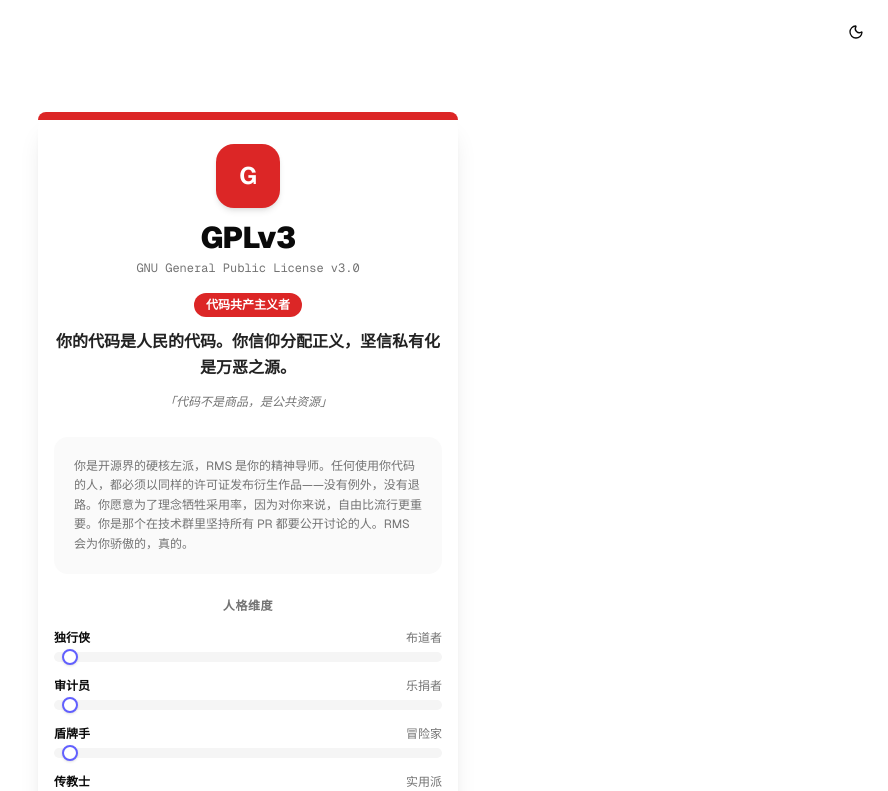
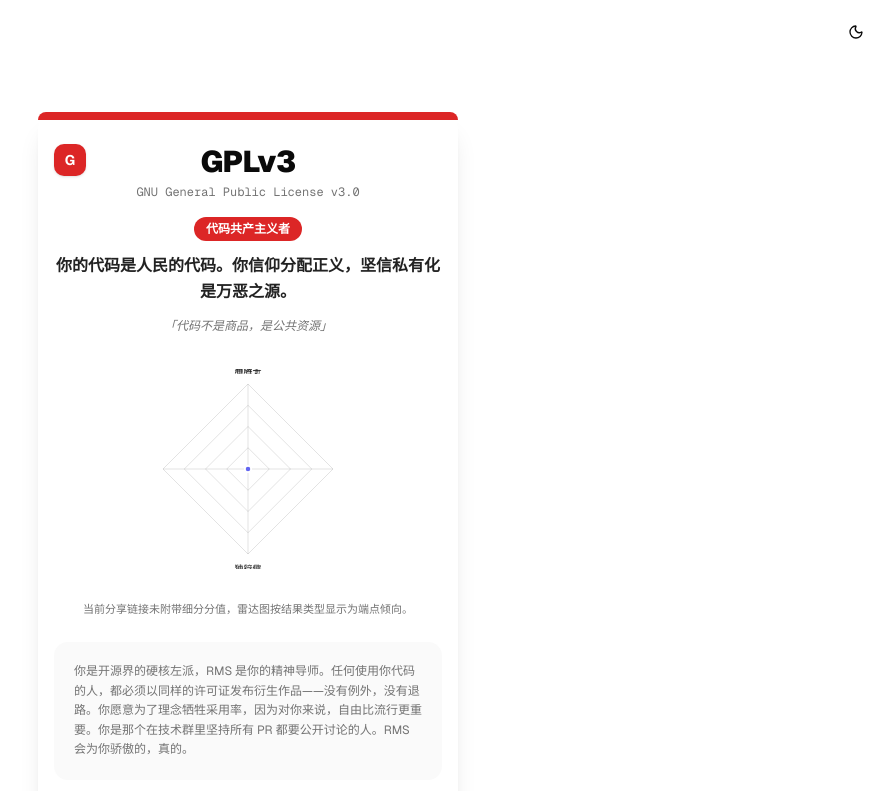
Before and after one commit to HsiangNianian/LCTI, a Next.js app: page /result/0000 in a window 1280 px wide. Shown: the top 791 px of the page, without its empty margins (392-1280 px from the left). Built offline with nearby package versions, Linux system fonts and the light colour scheme.

Commit message:
feat: implement radar chart component for visualizing dimension scores

```diff
--- a/src/app/result/[slug]/result-content.tsx
+++ b/src/app/result/[slug]/result-content.tsx
@@ -6,50 +6,8 @@
 import type { DimensionScores, License } from "@/lib/types";
 import { Button } from "@/components/ui/button";
 import { Download, Copy } from "lucide-react";
-import { dimensionOrder, dimensions } from "@/lib/questions";
-import { RESULT_THRESHOLD } from "@/lib/scoring";
-
-function DimensionBar({
-  value,
-  left,
-  right,
-}: {
-  value: number;
-  left: string;
-  right: string;
-}) {
-  return (
-    <div className="space-y-1.5">
-      <div className="flex justify-between text-xs">
-        <span className={value < RESULT_THRESHOLD ? "font-bold text-foreground" : "text-muted-foreground"}>
-          {left}
-        </span>
-        <span className={value > RESULT_THRESHOLD ? "font-bold text-foreground" : "text-muted-foreground"}>
-          {right}
-        </span>
-      </div>
-      <div className="relative h-2.5 bg-muted rounded-full">
-        <div
-          className="absolute h-full rounded-full bg-gradient-to-r from-indigo-500 to-purple-500"
-          style={{
-            width: value === 0 ? "0%" : `${Math.max(value * 100, 6)}%`,
-          }}
-        />
-        <div
-          className="absolute top-1/2 -translate-y-1/2 h-4 w-4 rounded-full bg-white dark:bg-zinc-900 border-2 border-indigo-500 shadow-sm"
-          style={{
-            left:
-              value <= 0
-                ? "0.5rem"
-                : value >= 1
-                  ? "calc(100% - 0.5rem)"
-                  : `calc(${value * 100}% - 0.5rem)`,
-          }}
-        />
-      </div>
-    </div>
-  );
-}
+import { dimensionOrder } from "@/lib/questions";
+import { RadarChart } from "@/components/radar-chart";
 
 export function ResultContent({
   license,
@@ -115,12 +73,12 @@
           />
 
           {/* Header */}
-          <div className="text-center pt-6 pb-2 px-4">
+          <div className="relative pt-6 pb-2 px-4 text-center">
             <div
-              className="w-16 h-16 rounded-2xl flex items-center justify-center mx-auto mb-3 shadow-md"
+              className="absolute top-6 left-4 w-8 h-8 rounded-lg flex items-center justify-center shadow-sm"
               style={{ backgroundColor: license.color }}
             >
-              <span className="text-2xl font-bold text-white">
+              <span className="text-sm font-bold text-white">
                 {license.name.charAt(0)}
               </span>
             </div>
@@ -150,31 +108,21 @@
               </p>
             </div>
 
+            {/* Radar chart */}
+            <div className="flex justify-center py-2">
+              <RadarChart scores={dimensionScores} />
+            </div>
+            {!hasDetailedScores && (
+              <p className="text-[11px] text-center text-muted-foreground leading-relaxed">
+                当前分享链接未附带细分分值，雷达图按结果类型显示为端点倾向。
+              </p>
+            )}
+
             {/* Description */}
             <div className="bg-muted/50 rounded-xl p-5">
               <p className="text-xs text-muted-foreground leading-relaxed">
                 {license.description}
               </p>
-            </div>
-
-            {/* Dimensions */}
-            <div className="space-y-4">
-              <p className="text-xs font-semibold text-center text-muted-foreground uppercase tracking-wider">
-                人格维度
-              </p>
-              {dimensionScores.map((value, i) => (
-                <DimensionBar
-                  key={i}
-                  value={value}
-                  left={dimensions[dimensionOrder[i]].left}
-                  right={dimensions[dimensionOrder[i]].right}
-                />
-              ))}
-              {!hasDetailedScores && (
-                <p className="text-[11px] text-center text-muted-foreground leading-relaxed">
-                  当前分享链接未附带细分分值，维度条按结果类型显示为端点倾向。
-                </p>
-              )}
             </div>
           </div>
 
--- /dev/null
+++ b/src/components/radar-chart.tsx
@@ -0,0 +1,147 @@
+"use client";
+
+import type { DimensionKey } from "@/lib/types";
+import { dimensionOrder, dimensions } from "@/lib/questions";
+import { RESULT_THRESHOLD } from "@/lib/scoring";
+
+const SIZE = 200;
+const CENTER = SIZE / 2;
+const RADIUS = 85;
+
+// 4 axes at cardinal directions
+const AXES: { angle: number; dim: DimensionKey }[] = [
+  { angle: -90, dim: "collaboration" },  // top
+  { angle: 0, dim: "trust" },            // right
+  { angle: 90, dim: "liability" },       // bottom
+  { angle: 180, dim: "propagation" },    // left
+];
+
+function polarToCartesian(cx: number, cy: number, r: number, angleDeg: number) {
+  const rad = (angleDeg * Math.PI) / 180;
+  return {
+    x: cx + r * Math.cos(rad),
+    y: cy + r * Math.sin(rad),
+  };
+}
+
+export function RadarChart({ scores }: { scores: number[] }) {
+  const scoreMap = Object.fromEntries(
+    dimensionOrder.map((dim, i) => [dim, scores[i]]),
+  );
+
+  // Grid levels
+  const levels = [0.25, 0.5, 0.75, 1];
+
+  return (
+    <svg
+      width={SIZE}
+      height={SIZE}
+      viewBox={`0 0 ${SIZE} ${SIZE}`}
+      className="block"
+    >
+      {/* Grid rings */}
+      {levels.map((level) => {
+        const r = RADIUS * level;
+        const pts = AXES.map((a) => polarToCartesian(CENTER, CENTER, r, a.angle));
+        const d = pts.map((p, i) => `${i === 0 ? "M" : "L"}${p.x},${p.y}`).join(" ") + "Z";
+        return (
+          <path
+            key={level}
+            d={d}
+            fill="none"
+            stroke="currentColor"
+            className="text-muted-foreground/20"
+            strokeWidth={1}
+          />
+        );
+      })}
+
+      {/* Axis lines */}
+      {AXES.map((a) => {
+        const end = polarToCartesian(CENTER, CENTER, RADIUS, a.angle);
+        return (
+          <line
+            key={a.dim}
+            x1={CENTER}
+            y1={CENTER}
+            x2={end.x}
+            y2={end.y}
+            stroke="currentColor"
+            className="text-muted-foreground/20"
+            strokeWidth={1}
+          />
+        );
+      })}
+
+      {/* Data polygon */}
+      <polygon
+        points={AXES.map((a) => {
+          const score = scoreMap[a.dim];
+          const r = RADIUS * score;
+          const p = polarToCartesian(CENTER, CENTER, r, a.angle);
+          return `${p.x},${p.y}`;
+        }).join(" ")}
+        fill="rgba(99, 102, 241, 0.2)"
+        stroke="rgb(99, 102, 241)"
+        strokeWidth={2}
+        strokeLinejoin="round"
+      />
+
+      {/* Data points */}
+      {AXES.map((a) => {
+        const score = scoreMap[a.dim];
+        const r = RADIUS * score;
+        const p = polarToCartesian(CENTER, CENTER, r, a.angle);
+        return (
+          <circle
+            key={a.dim}
+            cx={p.x}
+            cy={p.y}
+            r={3}
+            fill="rgb(99, 102, 241)"
+            stroke="white"
+            strokeWidth={1.5}
+          />
+        );
+      })}
+
+      {/* Labels */}
+      {AXES.map((a) => {
+        const dim = dimensions[a.dim];
+        const isLeft = scoreMap[a.dim] < RESULT_THRESHOLD;
+        const labelEnd = polarToCartesian(CENTER, CENTER, RADIUS + 18, a.angle);
+        const opposite = polarToCartesian(CENTER, CENTER, RADIUS + 18, a.angle + 180);
+        const adjAngle = a.angle === -90 ? 0 : a.angle;
+        const anchor = a.angle === 180 ? "end" : a.angle === 0 ? "start" : "middle";
+        const dominant = a.angle === 0 || a.angle === 180 ? "auto" : "central";
+
+        return (
+          <g key={a.dim}>
+            {/* Left label */}
+            <text
+              x={opposite.x}
+              y={opposite.y}
+              textAnchor={a.angle === 180 ? "start" : a.angle === 0 ? "end" : "middle"}
+              alignmentBaseline={a.angle === -90 ? "auto" : a.angle === 90 ? "hanging" : "central"}
+              fill="currentColor"
+              className={`text-[9px] font-medium ${isLeft ? "text-foreground" : "text-muted-foreground"}`}
+            >
+              {dim.left}
+            </text>
+            {/* Right label */}
+            <text
+              x={labelEnd.x}
+              y={labelEnd.y}
+              textAnchor={anchor}
+              alignmentBaseline={a.angle === -90 ? "hanging" : a.angle === 90 ? "auto" : "central"}
+              fill="currentColor"
+              className={`text-[9px] font-medium ${!isLeft ? "text-foreground" : "text-muted-foreground"}`}
+            >
+              {dim.right}
+            </text>
+          </g>
+        );
+      })}
+    </svg>
+  );
+}
```
